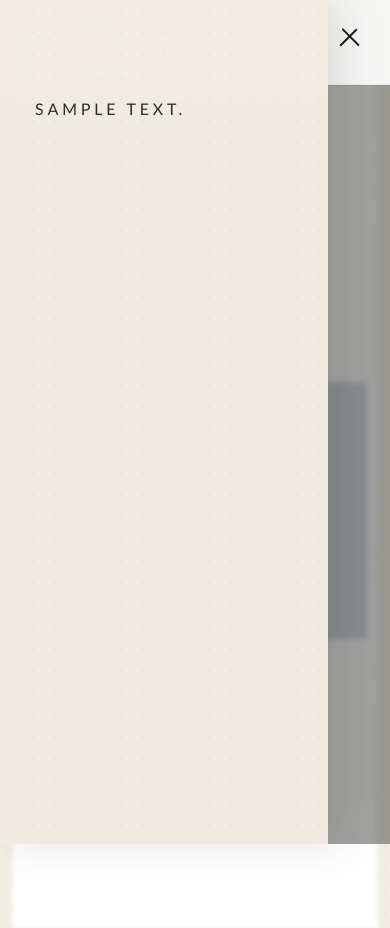
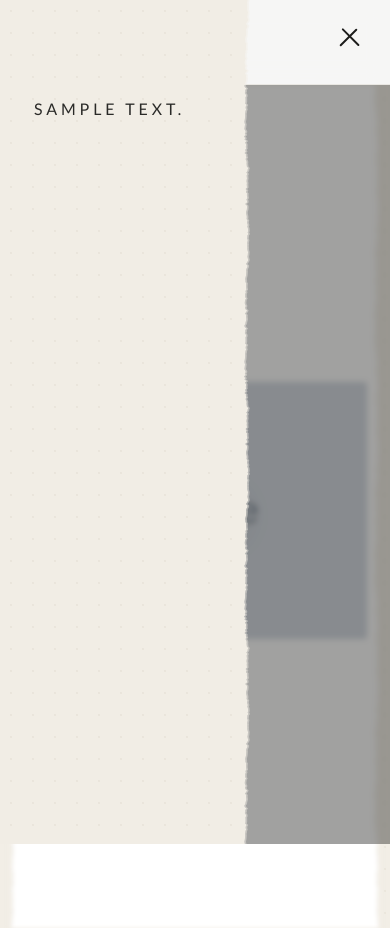
Before and after one commit to StephanSchweitzer/ambSite, a PHP site: page / in a window 390 px wide, after a click that opens the changed part. Run offline with PHP 8.4, Linux system fonts and the light colour scheme; tables that the repository leaves empty hold one stand-in row (values such as "Sample post"); grey boxes marked "Sample" are stand-in pictures; some libraries are stand-ins or nearby versions.

Commit message:
Phone menu: a torn strip of the same paper, as wide as its words
- The drawer is min(66vw, 252px) instead of min(84vw, 340px), and its
  right side is torn like the sheet (a mask using the sheet's edge tile).
  No shadow or backdrop blur any more: the mask would cut the shadow,
  and the ground is opaque.
- You are here: as the menu opens, tape is laid behind the current
  page's link (read from the sheet's data-view, so no script).
- The menu's tape hover only applies where there is a real hover, so a
  tap no longer leaves tape stuck on the last link touched.
- The line beside Works' sections and the section names are darker
  (--color-menu-line/-sub/-faint), on computers too: it's the same menu
  on the same ground. More room between the sections and About.
- The "Test shop" bar steps aside while the phone menu is open; it sat
  over the top link.

Co-Authored-By: Claude Opus 5.5 <noreply@anthropic.com>

```diff
--- a/html/ambar.css
+++ b/html/ambar.css
@@ -29,6 +29,12 @@
      "See to scale" wall */
   --surround-dots: radial-gradient(rgba(92, 74, 48, 0.05) 1px, transparent 1.4px);
   --color-line: #eae8e3;
+  /* The menu's quieter words and the line down beside Works' sections.
+     They sit on the warm ground, where --color-line all but vanished and
+     the secondary greys read washed out. */
+  --color-menu-line: #d6cfc2;
+  --color-menu-sub: #5d5c57;
+  --color-menu-faint: #8b8a84;
   --color-accent: #8a8a8a;
 
   /* Palette borrowed from the hand-drawn logo */
@@ -527,31 +537,36 @@ html.on-shop .shop-link,
   position: fixed;
   margin-top: 0;
   margin-left: 0;
-  width: min(84vw, 340px);
+  /* As wide as the words need, not most of the screen */
+  width: min(66vw, 252px);
   height: 100vh;
   height: 100dvh;
-  /* The warm ground: on phones this is the only place it shows, so it
-     still means "the menu", as the column does on computers */
-  background-color: rgba(242, 238, 230, 0.98);
+  /* A strip of the warm ground, torn down its right side like the white
+     sheet: the menu is a piece of the same paper laid over the page. The
+     tear is a mask (the same tile as the sheet's edge, read for its
+     shape), so what shows through it is the dimmed page. A mask also
+     cuts off any shadow, so there is none; the dimmed page is contrast
+     enough, and nothing smudges the page's edge while it's tucked away. */
+  background-color: var(--color-surround);
   background-image: var(--surround-dots);
   background-size: 22px 22px;
-  -webkit-backdrop-filter: blur(14px);
-  backdrop-filter: blur(14px);
+  -webkit-mask:
+    linear-gradient(#000, #000) left top / calc(100% - 10px) 100% no-repeat,
+    url('/miscIcons/paper/edge-left.svg') right top / 10px 240px repeat-y;
+  mask:
+    linear-gradient(#000, #000) left top / calc(100% - 10px) 100% no-repeat,
+    url('/miscIcons/paper/edge-left.svg') right top / 10px 240px repeat-y;
   z-index: 1000;
   padding-top: 96px;
-  padding-left: 9vw;
-  padding-right: 6vw;
+  padding-left: 34px;
+  padding-right: 22px;
   transform: translateX(-102%);
-  transition: transform 0.38s var(--ease-out-soft), box-shadow 0.38s ease;
+  transition: transform 0.38s var(--ease-out-soft);
   overflow-y: auto;
-  /* No shadow while it's tucked away: the shadow reaches past the screen's
-     edge and lay as a grey smudge down the side of the white page */
-  box-shadow: none;
 }
 
 .navLinksBoxMobile.active {
   transform: translateX(0);
-  box-shadow: 12px 0 40px rgba(29, 29, 27, 0.12);
 }
 
 /* Staggered entrance for drawer links */
```
Also changed, not shown: other parts of html/ambar.css (+36 -10 lines).
